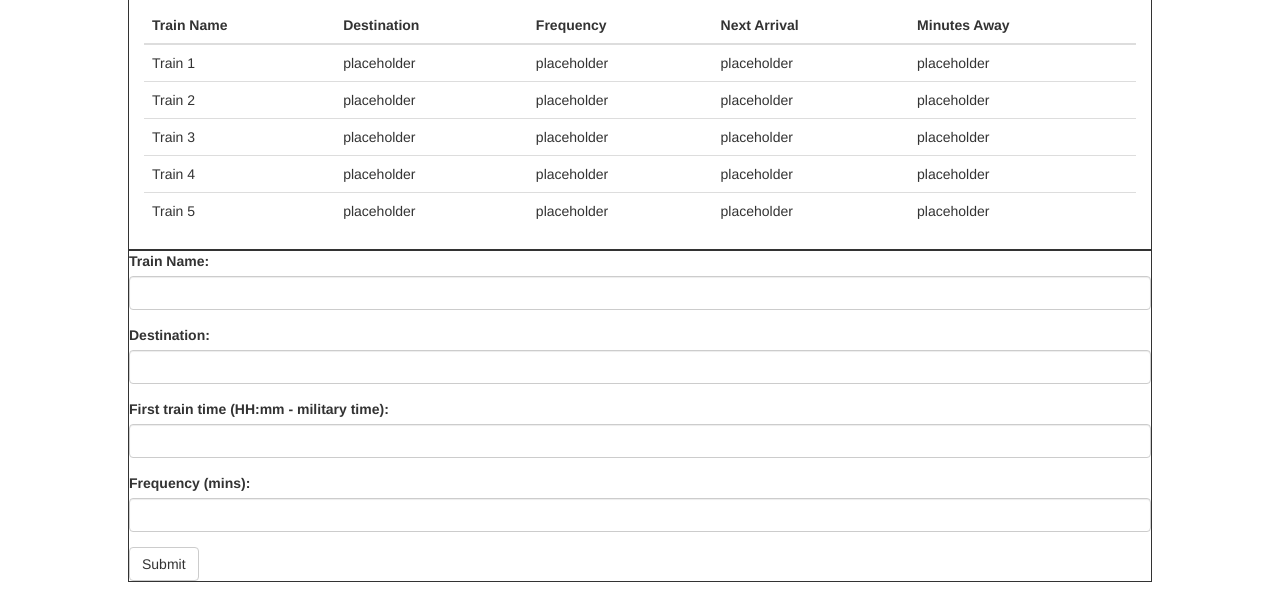
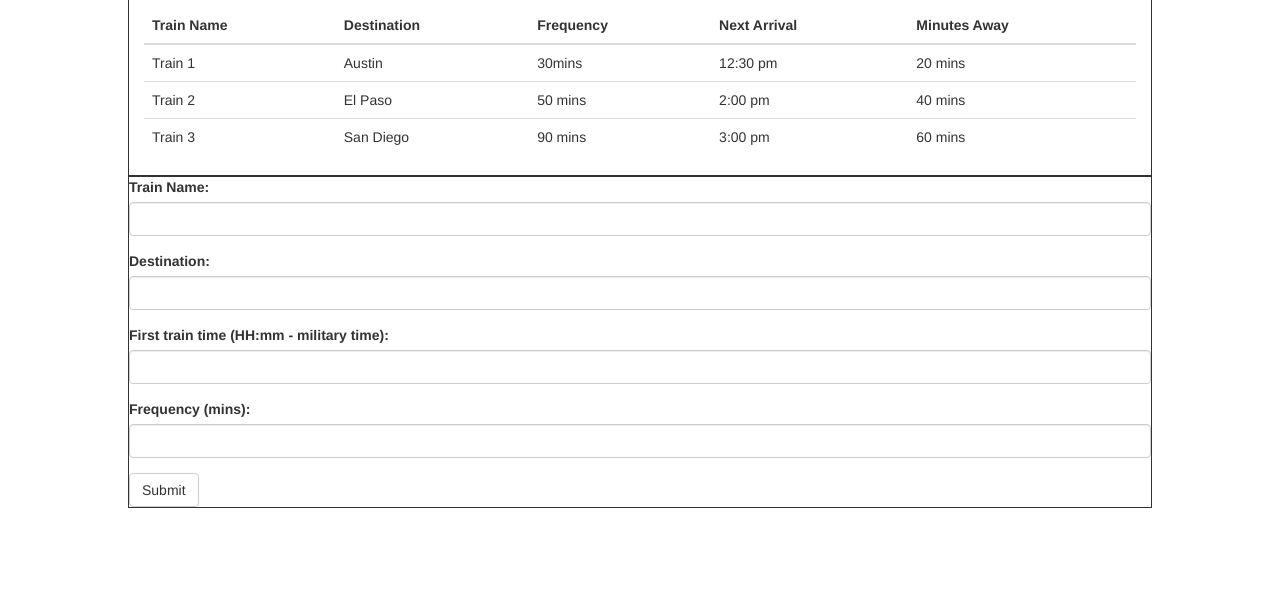
Before and after one commit to drutter89/train, a plain HTML site: page index.html in a window 1280 px wide. Shown: the part 186-800 px from the top of the page. Drawn offline with nearby package versions, Linux system fonts and the light colour scheme; no server answers.

Commit message:
totally lost

```diff
--- a/assets/app.js
+++ b/assets/app.js
@@ -15,7 +15,7 @@ var frequency = "";
 var nextArrival = "";
 var minAway = "";
 var databaseTrain = firebase.database();
-var moment = moment().format();
+var moment = moment().format("HH:mm");
 
 $(function () {
   console.log("ready!");
@@ -49,6 +49,7 @@ $(function () {
 
   databaseTrain.ref().on("value", function (snapshot) {
 
+      $("#name").text(snapshot.val().database);
 
 
       // Change the HTML to reflect
@@ -63,7 +64,10 @@ $(function () {
 
   function getTrains() {
 
-    var ref = database().ref("dinosaurs");
+    var ref = databaseTrain().ref("minAway");
+    moment().format('HH:mm');
+  }
 
-  }
+
+
 });
--- a/index.html
+++ b/index.html
@@ -31,39 +31,26 @@
       <tbody>
         <tr>
           <td>Train 1</td>
-          <td>placeholder</td>
-          <td>placeholder</td>
-          <td>placeholder</td>
-          <td>placeholder</td>
+          <td>Austin</td>
+          <td>30mins</td>
+          <td>12:30 pm</td>
+          <td>20 mins</td>
         </tr>
         <tr>
           <td>Train 2</td>
-          <td>placeholder</td>
-          <td>placeholder</td>
-          <td>placeholder</td>
-          <td>placeholder</td>
+          <td>El Paso</td>
+          <td>50 mins</td>
+          <td>2:00 pm</td>
+          <td>40 mins</td>
         </tr>
         <tr>
           <td>Train 3</td>
-          <td>placeholder</td>
-          <td>placeholder</td>
-          <td>placeholder</td>
-          <td>placeholder</td>
+          <td>San Diego</td>
+          <td>90 mins</td>
+          <td>3:00 pm</td>
+          <td>60 mins</td>
         </tr>
-        <tr>
-          <td>Train 4</td>
-          <td>placeholder</td>
-          <td>placeholder</td>
-          <td>placeholder</td>
-          <td>placeholder</td>
-        </tr>
-        <tr>
-          <td>Train 5</td>
-          <td>placeholder</td>
-          <td>placeholder</td>
-          <td>placeholder</td>
-          <td>placeholder</td>
-        </tr>
+
       </tbody>
     </table>
   </div>
```
